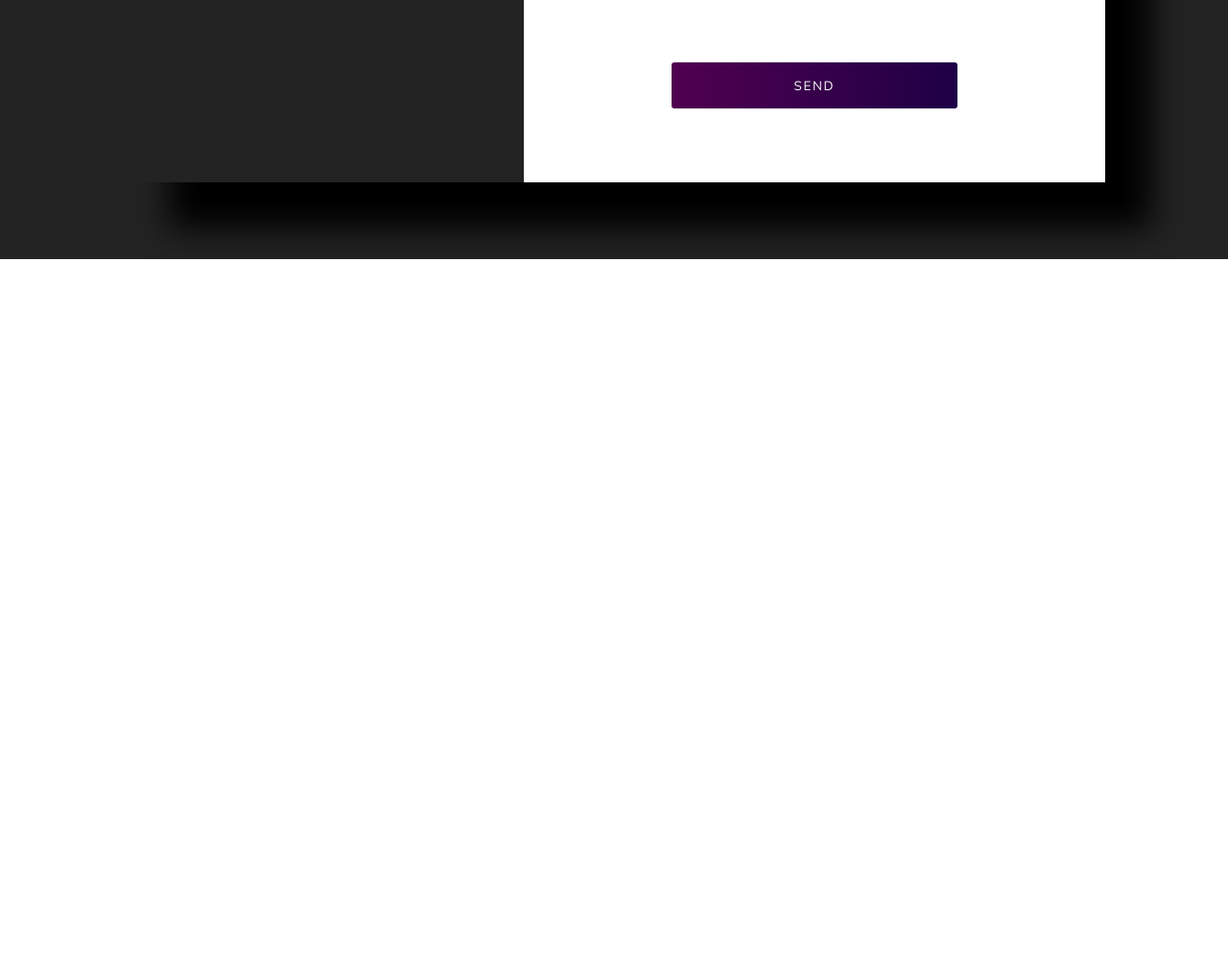
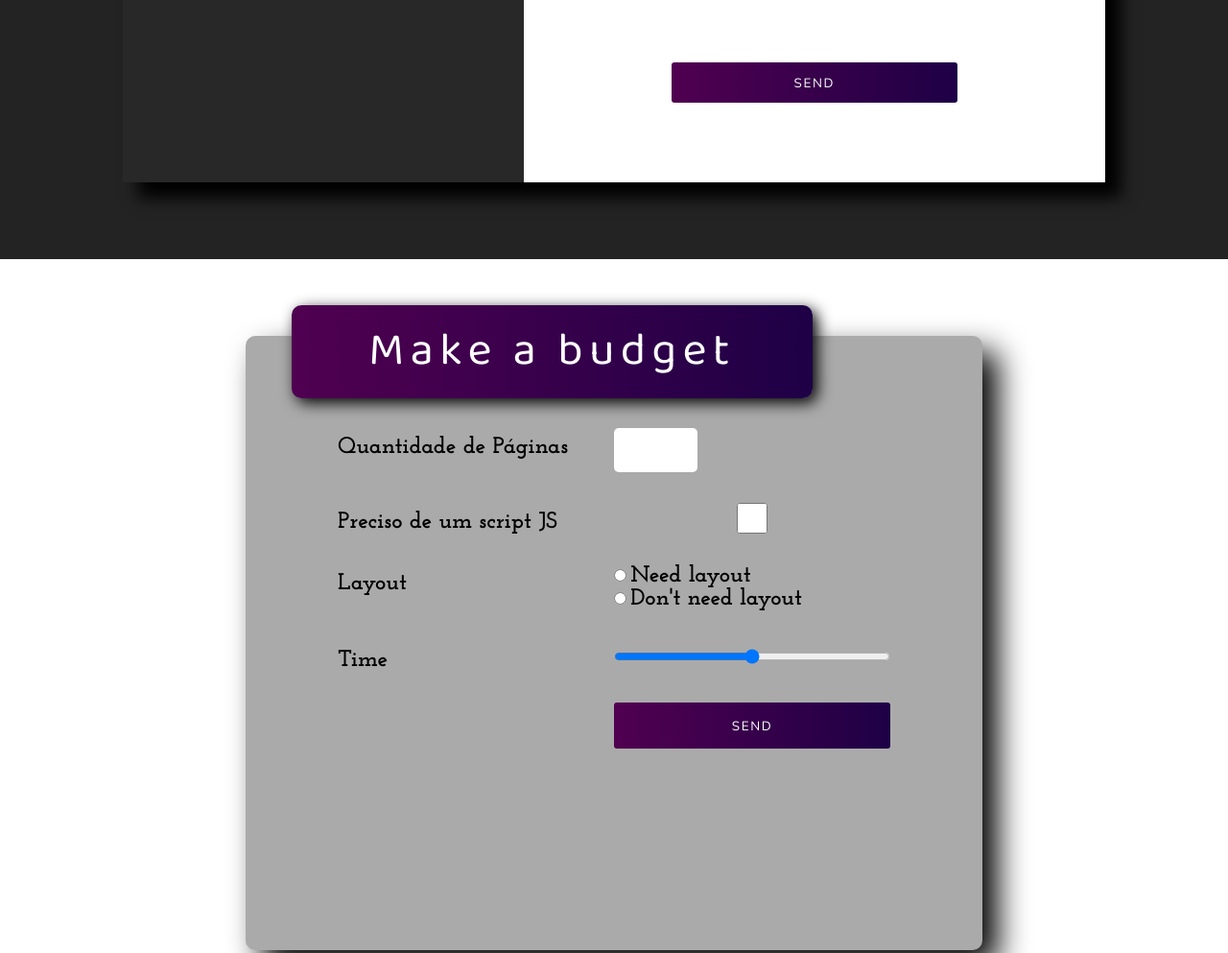
Before and after one commit to Leonardo-Barbosa-Silva/WEB-PORTFOLIO, a plain HTML site: page index.html in a window 1280 px wide. Shown: the part 2130-3123 px from the top of the page at 96% size. Before the commit the page ends 2400 px from the top, so only its background shows below. Drawn offline with Linux system fonts and the light colour scheme.

Commit message:
:package: budget

```diff
--- a/index.html
+++ b/index.html
@@ -28,7 +28,7 @@
             <div class="banner">
                 <h1>Web Developer & Front End <br>Designer</h1>
                 <p>Leonardo Barbosa</p>
-                <button>More</button>
+                <button class="btn">More</button>
             </div>
         </header>
 
@@ -72,8 +72,8 @@
                 </div>
                 <div class="knowledge">
                     <div class="header-knowledge">
-                        <i class="fas fa-pencil-alt"></i>
-                        <h3>Design</h3>
+                        <i class="fab fa-python"></i>
+                        <h3>Python</h3>
                     </div>
                     <div class="text-knowledge">
                     </div>
@@ -128,9 +128,35 @@
                             <textarea class="field" id="message"></textarea>
                             <label for="message" class="field-label">Message</label>
                         </div>
-                        <button type="submit" class="btn-submit">Send</button>
+                        <button type="submit" class="btn btn-contact">Send</button>
                     </form>
                 </div>
+            </div>
+        </section>
+
+        <section class="section-budget">
+            <div class="budget-wrapper">
+                <h1>Make a budget</h1>
+                <form>
+                    <label for="qtd">Quantidade de Páginas</label>
+                    <input type="number" min="1" id="qtd" name="qtd">
+                    <label for="js">Preciso de um script JS</label>
+                    <input type="checkbox" id="js" name="js">
+                    <label>Layout</label>
+                    <div class="group-layout">
+                        <div>
+                            <input type="radio" id="layout-y" name="layout">
+                            <label for="layout-y">Need layout</label>
+                        </div>
+                        <div>
+                            <input type="radio" id="layout-n" name="layout">
+                            <label for="layout-n">Don't need layout</label>
+                        </div>
+                    </div>
+                    <label for="time">Time</label>
+                    <input type="range" id="time" name="time">
+                    <button class="btn btn-budget">Send</button>
+                </form>
             </div>
         </section>
     </div>
--- a/style.css
+++ b/style.css
@@ -146,7 +146,7 @@ header {
     -webkit-animation: moveBanner 1.3s;
 }
 
-.banner button {
+.btn {
     font-family: var(--font-action);
     text-transform: uppercase;
     letter-spacing: 0.1rem;
@@ -172,7 +172,7 @@ header {
     }
 }
 
-.banner button:active {
+.btn:active {
     opacity: 0.5;
     color: #000;
 }
@@ -353,12 +353,12 @@ header {
     width: 80%;
     height: 40rem;
     display: flex;
-    box-shadow: 3rem 3rem 2rem rgb(0,0,0);
+    box-shadow: 1rem 1rem 1rem rgb(0,0,0);
 }
 
 .contact-left {
     width: 45%;
-    background: rgb(35, 35, 35);
+    background: rgb(40, 40, 40);
     display: flex;
     justify-content: center;
     align-items: center;
@@ -380,16 +380,16 @@ header {
     font-size: 3rem;
     width: 100%;
     text-align: center;
-    letter-spacing: .2rem;
+    letter-spacing: .4rem;
     margin-bottom: .5rem;
 }
 
 .section-contact form {
     width: 100%;
-    border-radius: 1rem;
     display: flex;
     flex-direction: column;
     align-items: center;
+    margin-top: 1rem;
 }
 
 .field {
@@ -430,21 +430,83 @@ header {
     font-weight: bold;
 }
 
-.btn-submit {
-    font-family: var(--font-action);
-    text-transform: uppercase;
-    letter-spacing: 0.1rem;
-    color: #fff;
-    background: linear-gradient(to right, rgb(80, 0, 80), rgb(30, 0, 70));
-    background: -webkit-linear-gradient(to right, rgb(80, 0, 80), rgb(30, 0, 70));
-    padding: 1rem 8rem;
-    border: none;
-    border-radius: 3px;
-    cursor: pointer;
-    margin-top: 1.5rem;
+.btn-contact {
+    position: static;
+    padding: .8rem 8rem;
+    margin: 1rem;
 }
 
-.btn-submit:active {
+.btn-contact:active {
     opacity: 0.5;
     color: #000;
 }
+
+.section-budget {
+    width: 100%;
+    height: 100vh;
+    background: url();
+    object-fit: cover;
+    display: flex;
+    justify-content: center;
+    align-items: center;
+}
+
+.budget-wrapper {
+    width: 60%;
+    height: 80%;
+    background-color: #aaa;
+    border-radius: 10px;
+    position: relative;
+    box-shadow: 1rem 1rem 2rem #000;
+}
+
+.section-budget h1 {
+    position: absolute;
+    top: -2rem;
+    left: 3rem;
+    background: linear-gradient(to right, rgb(80, 0, 80), rgb(30, 0, 70));
+    background: -webkit-linear-gradient(to right, rgb(80, 0, 80), rgb(30, 0, 70));
+    font-family: var(--font-primary);
+    font-size: 3rem;
+    font-weight: lighter;
+    color: #fff;
+    border-radius: 10px;
+    padding: .5rem 5rem;
+    box-shadow: .3rem .3rem 1rem #000;
+    letter-spacing: .4rem;
+}
+
+.section-budget form {
+    margin: 6rem;
+    display: grid;
+    grid-template-columns: auto 1fr;
+    column-gap: 3rem;
+    row-gap: 2rem;
+}
+
+.section-budget label {
+    font-family: var(--font-secundary);
+    font-weight: bold;
+    font-size: 1.5rem;
+    margin-top: .5rem;
+}
+
+.section-budget input[type="number"] {
+    width: 5rem;
+    outline: none;
+    font-family: var(--font-secundary);
+    font-size: 2.5rem;
+    border-radius: 5px;
+    border: none;
+    padding: .2rem;
+}
+
+.btn-budget {
+    position: static;
+    grid-column: 2;
+}
+
+.btn-budget:active {
+    opacity: 0.5;
+    color: #000;
+}
```
